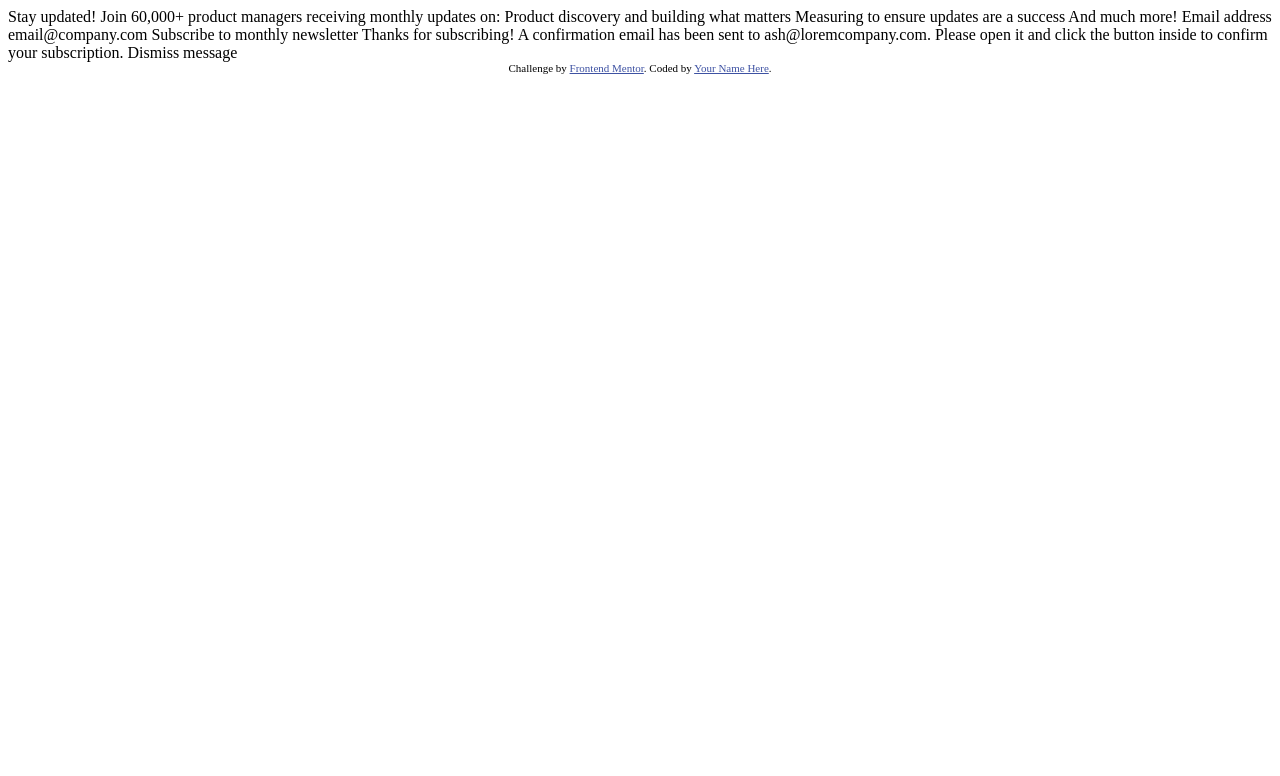
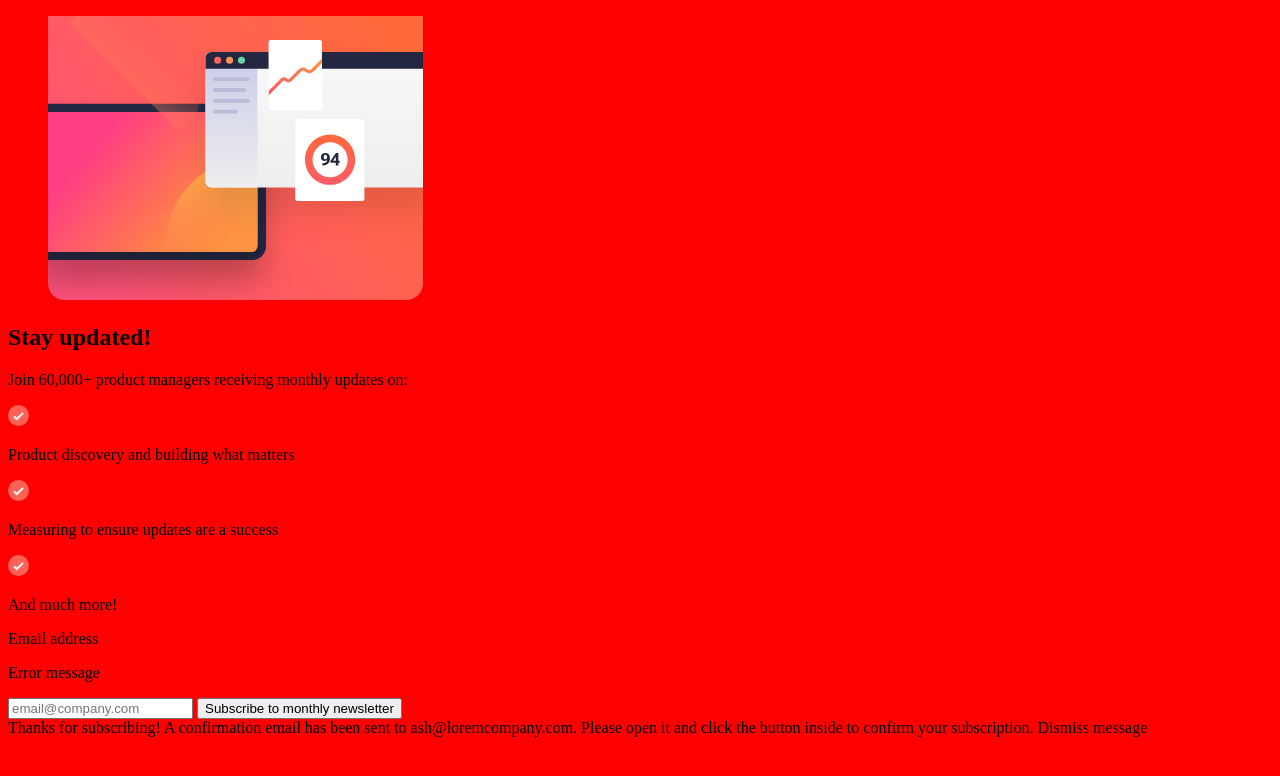
Before and after one commit to NavarroEmiliano/newsletter-sign-up-with-success-message, a plain HTML site: page index.html in a window 1280 px wide. Drawn offline with Linux system fonts and the light colour scheme.

Commit message:
form html structure

```diff
--- a/index.html
+++ b/index.html
@@ -1,35 +1,77 @@
 <!DOCTYPE html>
 <html lang="en">
+
 <head>
   <meta charset="UTF-8">
-  <meta name="viewport" content="width=device-width, initial-scale=1.0"> <!-- displays site properly based on user's device -->
+  <meta name="viewport" content="width=device-width, initial-scale=1.0">
 
   <link rel="icon" type="image/png" sizes="32x32" href="./assets/images/favicon-32x32.png">
+  <link rel="stylesheet" href="style.css">
+  <title>Newsletter sign-up form with success message</title>
 
-  <title>Frontend Mentor | Newsletter sign-up form with success message</title>
+</head>
 
-  <!-- Feel free to remove these styles or customise in your own stylesheet 👍 -->
-  <style>
-    .attribution { font-size: 11px; text-align: center; }
-    .attribution a { color: hsl(228, 45%, 44%); }
-  </style>
-</head>
 <body>
 
   <!-- Sign-up form start -->
+  <article>
+    <figure>
+      <img src="assets/images/illustration-sign-up-mobile.svg" alt="ilustration sign up">
+    </figure>
 
+    <div class="sign-up-content">
+      <div class="text-content">
+        <h1 class="form-title">
           Stay updated!
+        </h1>
 
+        <p class="form-subtitle">
           Join 60,000+ product managers receiving monthly updates on:
+        </p>
 
+        <div class="checks">
+          <div>
+            <img src="assets/images/icon-list.svg" alt="list icon">
+            <p>
               Product discovery and building what matters
+            </p>
+          </div>
+          <div>
+            <img src="assets/images/icon-list.svg" alt="list icon">
+            <p>
               Measuring to ensure updates are a success
+            </p>
+          </div>
+          <div>
+            <img src="assets/images/icon-list.svg" alt="list icon">
+            <p>
               And much more!
+            </p>
+          </div>
 
+        </div>
+
+      </div>
+      <form>
+
+        <div>
+          <label for="email">
             Email address
-  email@company.com
+          </label>
+          <p>Error message</p>
+        </div>
 
+        <input type="email" name="email" id="email" placeholder="email@company.com">
+        <button type="submit">
           Subscribe to monthly newsletter
+        </button>
+
+      </form>
+
+    </div>
+
+  </article>
+
 
   <!-- Sign-up form end -->
 
@@ -44,9 +86,6 @@
 
   <!-- Success message end -->
 
-  <div class="attribution">
-    Challenge by <a href="https://www.frontendmentor.io?ref=challenge" target="_blank">Frontend Mentor</a>.
-    Coded by <a href="#">Your Name Here</a>.
-  </div>
 </body>
+
 </html>
--- /dev/null
+++ b/style.css
@@ -0,0 +1,3 @@
+body {
+    background-color: red;
+}
```
Lines whose indentation alone changed are shown as unchanged.
